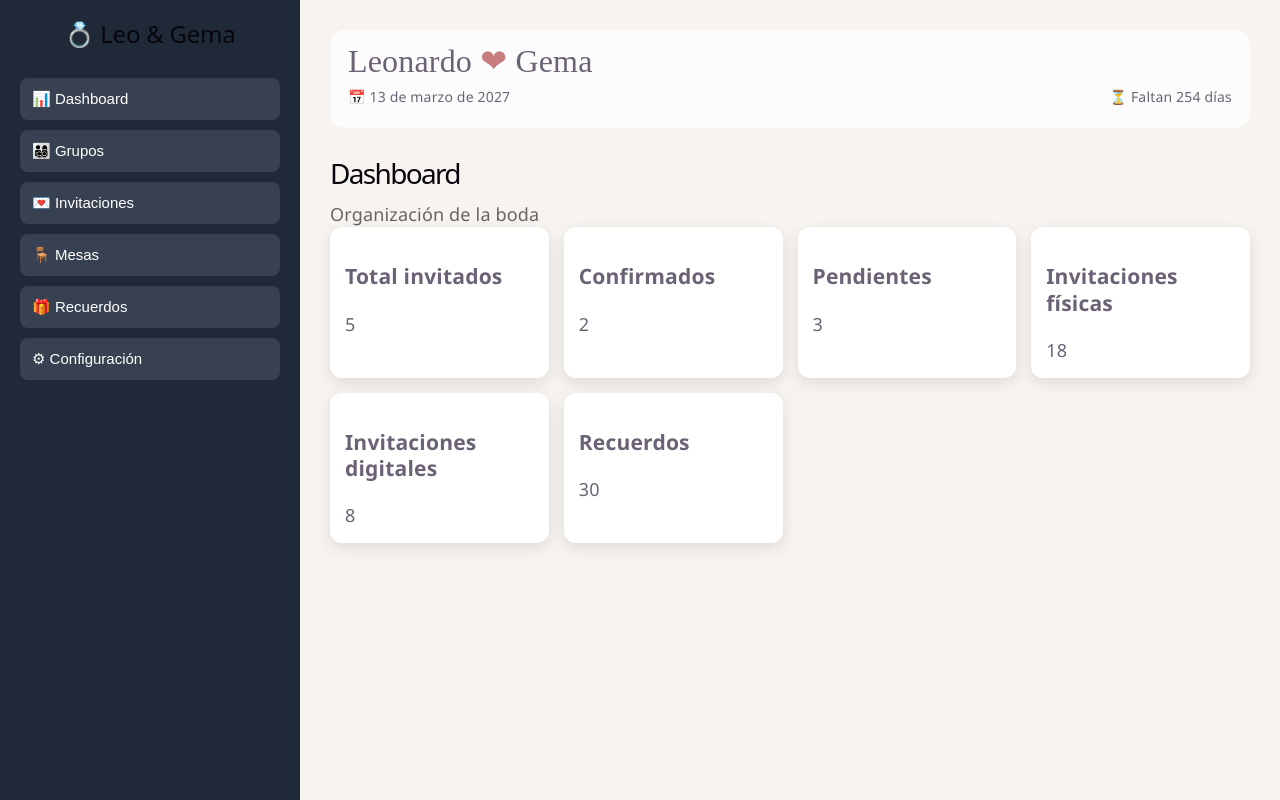
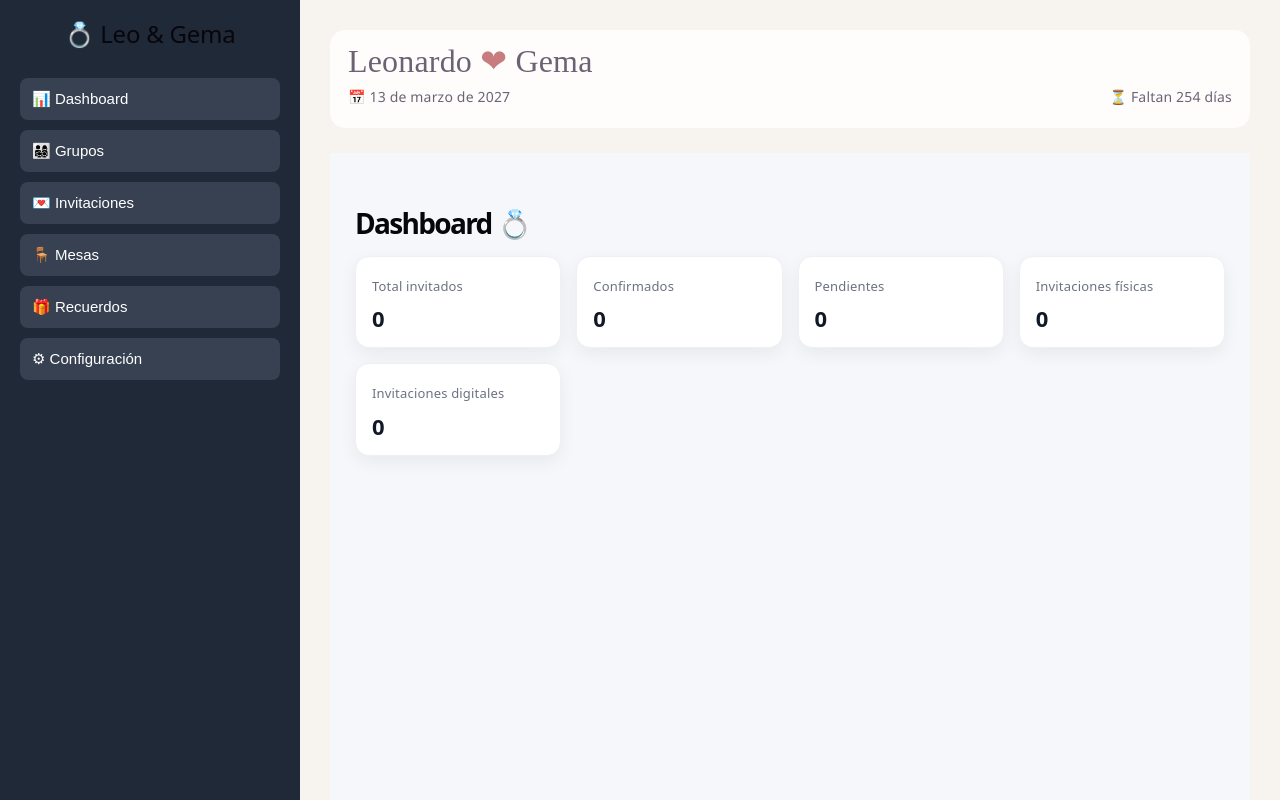
Before and after one commit to fredy2308/wedding-planner, a React (Vite) app: page / in a window 1280 px wide. Built offline with nearby package versions, Linux system fonts and the light colour scheme.

Commit message:
Se agregó el módulo de mesas

```diff
--- a/src/App.jsx
+++ b/src/App.jsx
@@ -2,29 +2,29 @@ import React from "react";
 import Sidebar from "./components/Sidebar";
 import Dashboard from "./pages/Dashboard/Dashboard";
 import Grupos from "./pages/Grupos/Grupos";
+import Mesas from "./pages/Mesas/Mesas";
 
 function App() {
   const [page, setPage] = React.useState("dashboard");
 
   // 👇 Invitados
-  const invitados = [
-    { nombre: "Loyda", familia: "Leo", confirmado: false },
-    { nombre: "Jose", familia: "Leo", confirmado: true },
-    { nombre: "Judith", familia: "Leo", confirmado: false },
-    { nombre: "Wilberth", familia: "Leo", confirmado: false },
-    { nombre: "Rubi", familia: "Leo", confirmado: true }
-  ];
+ const gruposGuardados = JSON.parse(localStorage.getItem("grupos")) || [];
 
-  // 👇 Stats
-  const stats = {
-    fisicas: 18,
-    digitales: 8,
-    recuerdos: 30
-  };
+// todas las personas
+const todasLasPersonas = gruposGuardados.flatMap(g => g.personas || []);
 
-  const total = invitados.length;
-  const confirmados = invitados.filter(i => i.confirmado).length;
-  const pendientes = total - confirmados;
+// total
+const total = todasLasPersonas.length;
+
+// confirmados
+const confirmados = todasLasPersonas.filter(p => p.confirmado).length;
+
+// pendientes
+const pendientes = total - confirmados;
+
+// invitaciones
+const totalFisicas = gruposGuardados.filter(g => g.invitacion === "fisica").length;
+const totalDigitales = gruposGuardados.filter(g => g.invitacion === "digital").length;
 
   function getCountdown() {
     const weddingDate = new Date("2027-03-13");
@@ -36,50 +36,15 @@ function App() {
 
   function renderPage() {
     if (page === "dashboard") {
-      return (
-        <>
-          <h1 style={styles.title}>Dashboard</h1>
-          <p style={styles.subtitle}>Organización de la boda</p>
-
-          <div style={styles.cards}>
-            <div style={styles.card}>
-              <h3>Total invitados</h3>
-              <p>{total}</p>
-            </div>
-
-            <div style={styles.card}>
-              <h3>Confirmados</h3>
-              <p>{confirmados}</p>
-            </div>
-
-            <div style={styles.card}>
-              <h3>Pendientes</h3>
-              <p>{pendientes}</p>
-            </div>
-
-            <div style={styles.card}>
-              <h3>Invitaciones físicas</h3>
-              <p>{stats.fisicas}</p>
-            </div>
-
-            <div style={styles.card}>
-              <h3>Invitaciones digitales</h3>
-              <p>{stats.digitales}</p>
-            </div>
-
-            <div style={styles.card}>
-              <h3>Recuerdos</h3>
-              <p>{stats.recuerdos}</p>
-            </div>
-          </div>
-        </>
-      );
-    }
+  return <Dashboard />;
+}
 
     if (page === "grupos") {
       return <Grupos />;
     }
-
+if (page === "mesas") {
+  return <Mesas />;
+}
     if (page === "invitados") {
       return (
         <>
@@ -180,13 +145,19 @@ if (page === "invitaciones") {
 
 const styles = {
   page: {
-    width: "100vw",
+  width: "100%",
     minHeight: "100vh",
     display: "flex",
     fontFamily: "'Segoe UI', sans-serif",
     background: "#f7f3ef"
   },
-  main: { flex: 1, padding: "30px" },
+  main: {
+  flex: 1,
+  padding: "30px",
+  minWidth: 0,
+  overflowX: "hidden",
+  overflowY: "auto"
+},
   header: {
     marginBottom: "25px",
     padding: "18px",
--- a/src/pages/Dashboard/Dashboard.jsx
+++ b/src/pages/Dashboard/Dashboard.jsx
@@ -1,11 +1,88 @@
+import React from "react";
+
 function Dashboard() {
+  const gruposGuardados = JSON.parse(localStorage.getItem("grupos")) || [];
+
+  const personas = gruposGuardados.flatMap(g => g.personas || []);
+
+  const total = personas.length;
+  const confirmados = personas.filter(p => p.confirmado).length;
+  const pendientes = total - confirmados;
+
+  const fisicas = gruposGuardados.filter(g => g.invitacion === "fisica").length;
+  const digitales = gruposGuardados.filter(g => g.invitacion === "digital").length;
+
+  const styles = {
+    page: {
+      padding: "25px",
+      background: "#f5f7fb",
+      minHeight: "100vh",
+      fontFamily: "system-ui, sans-serif",
+      color: "#111827"
+    },
+
+    title: {
+      fontSize: "28px",
+      fontWeight: "700",
+      marginBottom: "20px"
+    },
+
+    grid: {
+      display: "grid",
+      gridTemplateColumns: "repeat(auto-fit, minmax(200px, 1fr))",
+      gap: "15px"
+    },
+
+    card: {
+      background: "white",
+      padding: "16px",
+      borderRadius: "14px",
+      boxShadow: "0 6px 18px rgba(0,0,0,0.06)",
+      border: "1px solid #eef0f3"
+    },
+
+    label: {
+      fontSize: "13px",
+      color: "#6b7280",
+      marginBottom: "6px"
+    },
+
+    value: {
+      fontSize: "22px",
+      fontWeight: "700"
+    }
+  };
+
   return (
-    <div>
+    <div style={styles.page}>
+      <h1 style={styles.title}>Dashboard 💍</h1>
 
-      <h1>Dashboard</h1>
+      <div style={styles.grid}>
+        <div style={styles.card}>
+          <div style={styles.label}>Total invitados</div>
+          <div style={styles.value}>{total}</div>
+        </div>
 
-      <p>Bienvenidos al Wedding Planner 💍</p>
+        <div style={styles.card}>
+          <div style={styles.label}>Confirmados</div>
+          <div style={styles.value}>{confirmados}</div>
+        </div>
 
+        <div style={styles.card}>
+          <div style={styles.label}>Pendientes</div>
+          <div style={styles.value}>{pendientes}</div>
+        </div>
+
+        <div style={styles.card}>
+          <div style={styles.label}>Invitaciones físicas</div>
+          <div style={styles.value}>{fisicas}</div>
+        </div>
+
+        <div style={styles.card}>
+          <div style={styles.label}>Invitaciones digitales</div>
+          <div style={styles.value}>{digitales}</div>
+        </div>
+      </div>
     </div>
   );
 }
--- /dev/null
+++ b/src/pages/Mesas/Mesas.jsx
@@ -0,0 +1,211 @@
+import React from "react";
+
+function Mesas() {
+  // Crear 10 mesas con 10 sillas
+  const inicialMesas = Array.from({ length: 10 }, (_, i) => ({
+    id: i + 1,
+    nombre: `Mesa ${i + 1}`,
+    sillas: Array.from({ length: 10 }, () => null)
+  }));
+
+  const [mesas, setMesas] = React.useState(() => {
+    const guardado = localStorage.getItem("mesas");
+    return guardado ? JSON.parse(guardado) : inicialMesas;
+  });
+
+  // Persona seleccionada
+  const [personaSeleccionada, setPersonaSeleccionada] = React.useState(null);
+
+  React.useEffect(() => {
+    localStorage.setItem("mesas", JSON.stringify(mesas));
+  }, [mesas]);
+
+  // Traer invitados
+  const grupos = JSON.parse(localStorage.getItem("grupos")) || [];
+
+  const personas = grupos.flatMap(g =>
+    (g.personas || []).map(p => ({
+      id: `${g.id}-${p.nombre}`,
+      nombre: p.nombre,
+      grupo: g.representante
+    }))
+  );
+
+  // Saber quién ya está sentado
+  const personasSentadas = mesas.flatMap(m =>
+    m.sillas.filter(Boolean).map(s => s.id)
+  );
+
+  // Personas disponibles
+  const personasDisponibles = personas.filter(
+    p => !personasSentadas.includes(p.id)
+  );
+
+  // Asignar persona
+  function asignarPersona(mesaId, sillaIndex) {
+    if (!personaSeleccionada) {
+      alert("Primero selecciona un invitado.");
+      return;
+    }
+
+    setMesas(prev =>
+      prev.map(m =>
+        m.id === mesaId
+          ? {
+              ...m,
+              sillas: m.sillas.map((s, i) =>
+                i === sillaIndex ? personaSeleccionada : s
+              )
+            }
+          : m
+      )
+    );
+
+    setPersonaSeleccionada(null);
+  }
+
+  // Quitar persona
+  function quitarPersona(mesaId, sillaIndex) {
+    setMesas(prev =>
+      prev.map(m =>
+        m.id === mesaId
+          ? {
+              ...m,
+              sillas: m.sillas.map((s, i) =>
+                i === sillaIndex ? null : s
+              )
+            }
+          : m
+      )
+    );
+  }
+
+  return (
+  <div
+  style={{
+    padding: "20px",
+    maxWidth: "1400px",
+    margin: "0 auto",
+    width: "100%",
+    boxSizing: "border-box"
+  }}
+>
+      <h1
+  style={{
+    color: "#111827",
+    marginBottom: "20px",
+    fontSize: "30px",
+    fontWeight: "700"
+  }}
+>
+  🪑 Organización de Mesas
+</h1>
+
+      <h3>
+        Invitado seleccionado:{" "}
+        <span style={{ color: "#2563eb" }}>
+          {personaSeleccionada
+            ? personaSeleccionada.nombre
+            : "Ninguno"}
+        </span>
+      </h3>
+
+      {/* LISTA DE INVITADOS */}
+      <div
+        style={{
+          display: "flex",
+          flexWrap: "wrap",
+          gap: 10,
+          marginBottom: 25
+        }}
+      >
+        {personasDisponibles.map(persona => (
+          <button
+            key={persona.id}
+            onClick={() => setPersonaSeleccionada(persona)}
+style={{
+  padding: "8px 12px",
+  borderRadius: 10,
+  border:
+    personaSeleccionada?.id === persona.id
+      ? "2px solid #2563eb"
+      : "1px solid #ddd",
+  background:
+    personaSeleccionada?.id === persona.id
+      ? "#dbeafe"
+      : "#ffffff",
+  color:
+    personaSeleccionada?.id === persona.id
+      ? "#1d4ed8"
+      : "#111827",
+  fontWeight: "600",
+  cursor: "pointer"
+}}
+          >
+            {persona.nombre}
+          </button>
+        ))}
+      </div>
+
+      {/* MESAS */}
+      <div
+        style={{
+  display: "grid",
+  gridTemplateColumns: "repeat(auto-fit, minmax(210px, 1fr))",
+  gap: 20
+}}
+      >
+        {mesas.map(mesa => (
+          <div
+            key={mesa.id}
+            style={{
+              background: "white",
+              borderRadius: 15,
+              padding: 10,
+              boxShadow: "0 3px 8px rgba(0,0,0,.08)"
+            }}
+          >
+            <h3
+  style={{
+    textAlign: "center",
+    color: "#111827",
+    fontSize: "17px",
+    marginBottom: "10px"
+  }}
+>{mesa.nombre}</h3>
+
+            {mesa.sillas.map((silla, index) => (
+              <div
+                key={index}
+                onClick={() => {
+                  if (silla) {
+                    quitarPersona(mesa.id, index);
+                  } else {
+                    asignarPersona(mesa.id, index);
+                  }
+                }}
+                style={{
+  padding: "6px",
+  marginBottom: 6,
+  borderRadius: 8,
+  cursor: "pointer",
+  textAlign: "center",
+  background: silla ? "#dcfce7" : "#ffffff",
+  color: silla ? "#166534" : "#111827",
+  fontWeight: "500",
+  fontSize: "12px",
+  border: "1px solid #ddd",
+  minHeight: 28
+}}
+              >
+                {silla ? `👤 ${silla.nombre}` : "🪑 Vacía"}
+              </div>
+            ))}
+          </div>
+        ))}
+      </div>
+    </div>
+  );
+}
+
+export default Mesas;
```
Also changed, not shown: src/pages/Grupos/Grupos.jsx (+89 -12 lines).
